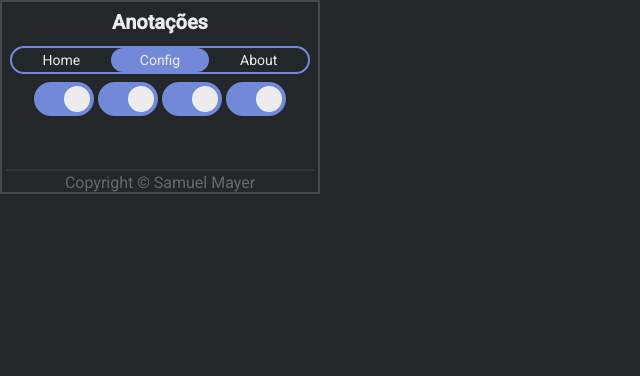
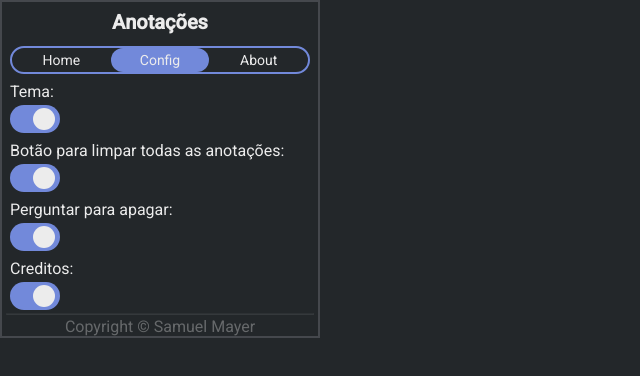
Before and after one commit to smrsassa/anotacoes-chrome, a browser extension: page view/index.html in a window 1280 px wide. Both pictures are taken after a click on the link "Config". Shown: the whole page, without its empty margins (0-640 px from the left). Drawn offline with nearby package versions, Linux system fonts and the light colour scheme.

Commit message:
config front

```diff
--- a/src/css/config.css
+++ b/src/css/config.css
@@ -1,8 +1,14 @@
+#config {
+    width: 100%;
+    font-size: 16px;
+}
+
 .switch {
     position: relative;
     display: inline-block;
-    width: 60px;
-    height: 34px;
+    width: 50px;
+    height: 28px;
+    margin: 4px 0px 8px 0px;
 }
 
 .switch input {
@@ -26,10 +32,10 @@
 .slider:before {
     position: absolute;
     content: "";
-    height: 26px;
-    width: 26px;
-    left: 4px;
-    bottom: 4px;
+    height: 22px;
+    width: 22px;
+    left: 3px;
+    bottom: 3px;
     background-color: var(--gray);
     -webkit-transition: .4s;
     transition: .4s;
@@ -42,9 +48,9 @@ input:focus + .slider {
     box-shadow: 0 0 1px var(--blue);
 }
 input:checked + .slider:before {
-    -webkit-transform: translateX(26px);
-    -ms-transform: translateX(26px);
-    transform: translateX(26px);
+    -webkit-transform: translateX(20px);
+    -ms-transform: translateX(20px);
+    transform: translateX(20px);
     background-color: var(--white);
 }
 
--- a/view/partials/config.html
+++ b/view/partials/config.html
@@ -1,16 +1,20 @@
 <div id="config">
+    <p>Tema: </p>
     <label class="switch">
         <input type="checkbox" checked>
         <span class="slider round"></span>
     </label>
+    <p>Botão para limpar todas as anotações: </p>
     <label class="switch">
         <input type="checkbox" checked>
         <span class="slider round"></span>
     </label>
+    <p>Perguntar para apagar: </p>
     <label class="switch">
         <input type="checkbox" checked>
         <span class="slider round"></span>
     </label>
+    <p>Creditos: </p>
     <label class="switch">
         <input type="checkbox" checked>
         <span class="slider round"></span>
```
